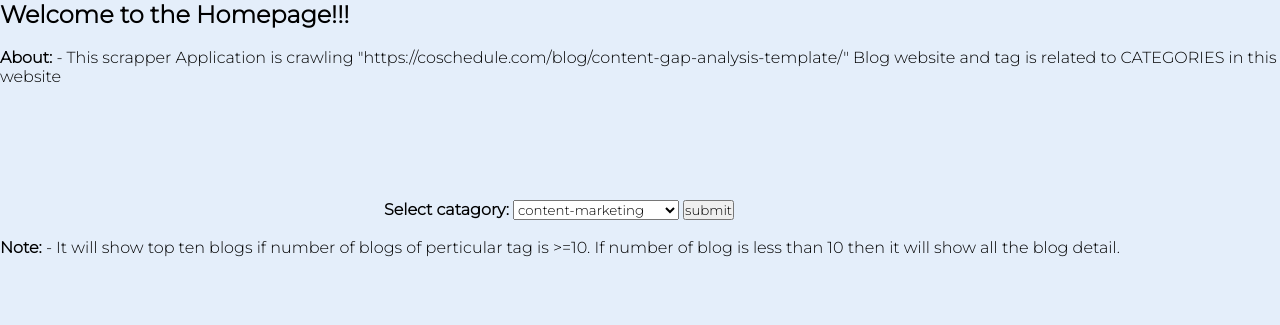
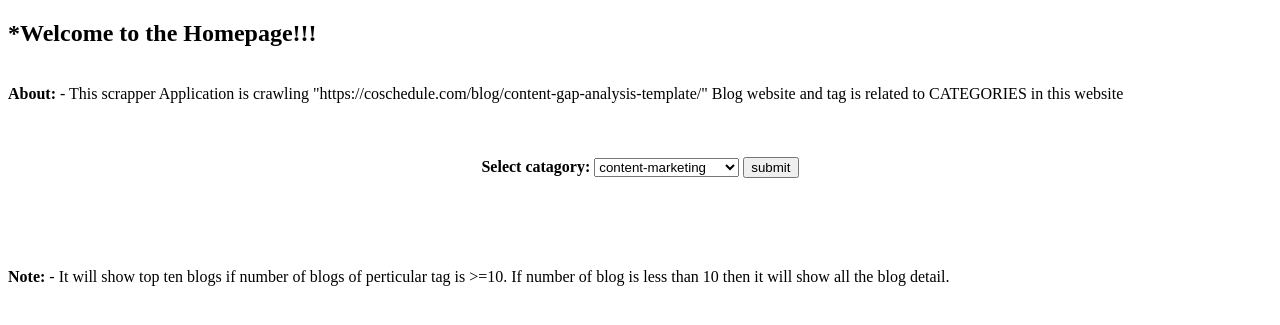
Before and after one commit to Anshumanchaursiya/web_scrapper_application, a Django app: page / in a window 1280 px wide. Shown: the top 325 px of the page. Run offline with Django 3.2, Linux system fonts and the light colour scheme; some libraries are stand-ins or nearby versions.

Commit message:
update base.html

```diff
--- a/static/css/styles.css
+++ /dev/null
@@ -1,52 +0,0 @@
-@import url('https://fonts.googleapis.com/css2?family=Montserrat:wght@300&display=swap');
-
-*{
-	margin: 0;
-	padding: 0;
-	box-sizing: border-box;
-	outline: none;
-	font-family: 'Montserrat', snas-serif;
-}
-
-body{
-	background: #e4eefa;
-}
-
-.container{
-	background: #FDF5E6;
-}
-
-.format{
-	background: #FFDAB9;
-
-}
-
-.wrapper{
-	position: absolute;
-	top: 25%;
-	left: 30%
-
-}
-
-
-.back_to_home{
-	position: absolute;
-	top: 2%;
-	left: 4%;
-}
-
-.row{
-	position: absolute;
-	top: 5%;
-	left: 5%;
-}
-
-.wrapper .dropdown{
-	width: 150;
-	position: absolute;
-	border-right: 2px solid #dde2f1;
-	color: #9fa3b1;
-	position: relative;
-	cursor: pointer;
-
-}
--- a/templates/base.html
+++ b/templates/base.html
@@ -8,7 +8,7 @@
     <script src="https://kit.fontawesome.com/b99e675b6e.js" ></script>
 </head>
 <body>
-	<h2>Welcome to the Homepage!!!</h2>
+	<h2>*Welcome to the Homepage!!!</h2>
 	<br>
 	<div class="Homepage">
 		<b> About:</b>
```
